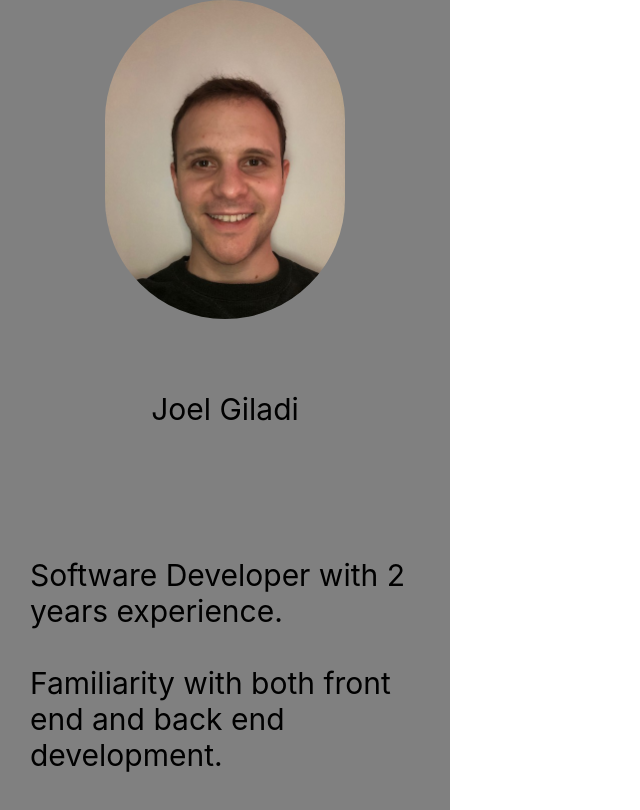
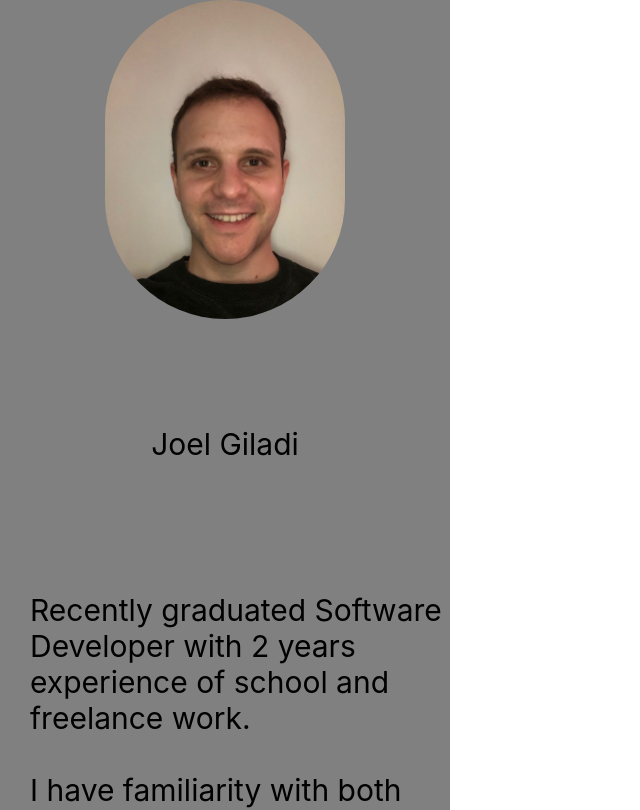
Before and after one commit to ThreadSurfer/Threadsurfer.github.io, a React (Create React App) app: page / in a window 1280 px wide. Shown: the top 810 px of the page, without its empty margins (0-640 px from the left). Built offline with nearby package versions, Linux system fonts and the light colour scheme.

Commit message:
bio updates

```diff
--- a/package.json
+++ b/package.json
@@ -19,7 +19,7 @@
   },
   "scripts": {
     "predeploy": "npm run build",
-    "deploy": "master -d build",
+    "deploy": "gh-pages -b master -d build",
     "start": "react-scripts start",
     "build": "react-scripts build",
     "test": "react-scripts test",
--- a/src/App.css
+++ b/src/App.css
@@ -50,6 +50,7 @@
   font-size: 30px;
   min-width: 15em;
   float: left;
+  height: 100%;
 }
 
 #selfie-container {
--- a/src/components/Homepage.js
+++ b/src/components/Homepage.js
@@ -2,6 +2,8 @@ import React from "react";
 import Project from './Project';
 import { getData } from "../data";
 import profileImage from "../img/selfie.jpg"
+
+let style = {width: "50%"};
 
 function Homepage() {
 
@@ -14,10 +16,10 @@ function Homepage() {
             </div>
 
             <p className="bioText" id = "personalName">Joel Giladi</p>
-            <p className="bioText">Software Developer with 2 years experience.
+            <p className="bioText">Recently graduated Software Developer with 2 years experience of school and freelance work.
             <br></br>
             <br></br>
-            Familiarity with both front end and back end development.</p>
+            I have familiarity with both front end and back end development on both web and mobile platforms.</p>
             <p className="bioText">Contact:
             <br></br>
             Email: giladij@icloud.com
@@ -29,7 +31,8 @@ function Homepage() {
             <h1 id="projectsHead">Projects</h1>
 
             {data.map((project) => {
-                return(<Project key={project.id} id={project.id} name={project.name} languages={project.languages} description={project.description} programs={project.programs} image = {project.image} platforms={project.platforms} />);
+                return(
+                <Project key={project.id} id={project.id} name={project.name} languages={project.languages} description={project.description} programs={project.programs} image = {project.image} platforms={project.platforms} />);
             })}
         </div>
     </div>
```
